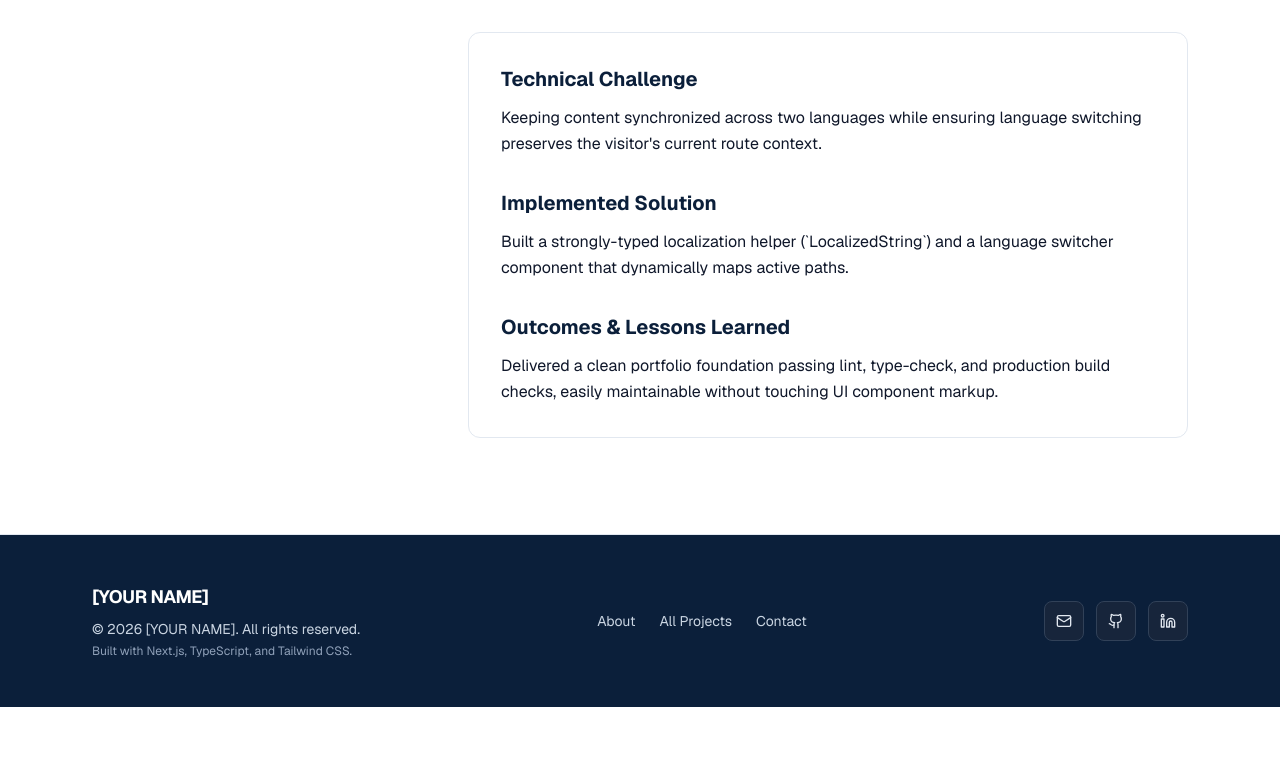
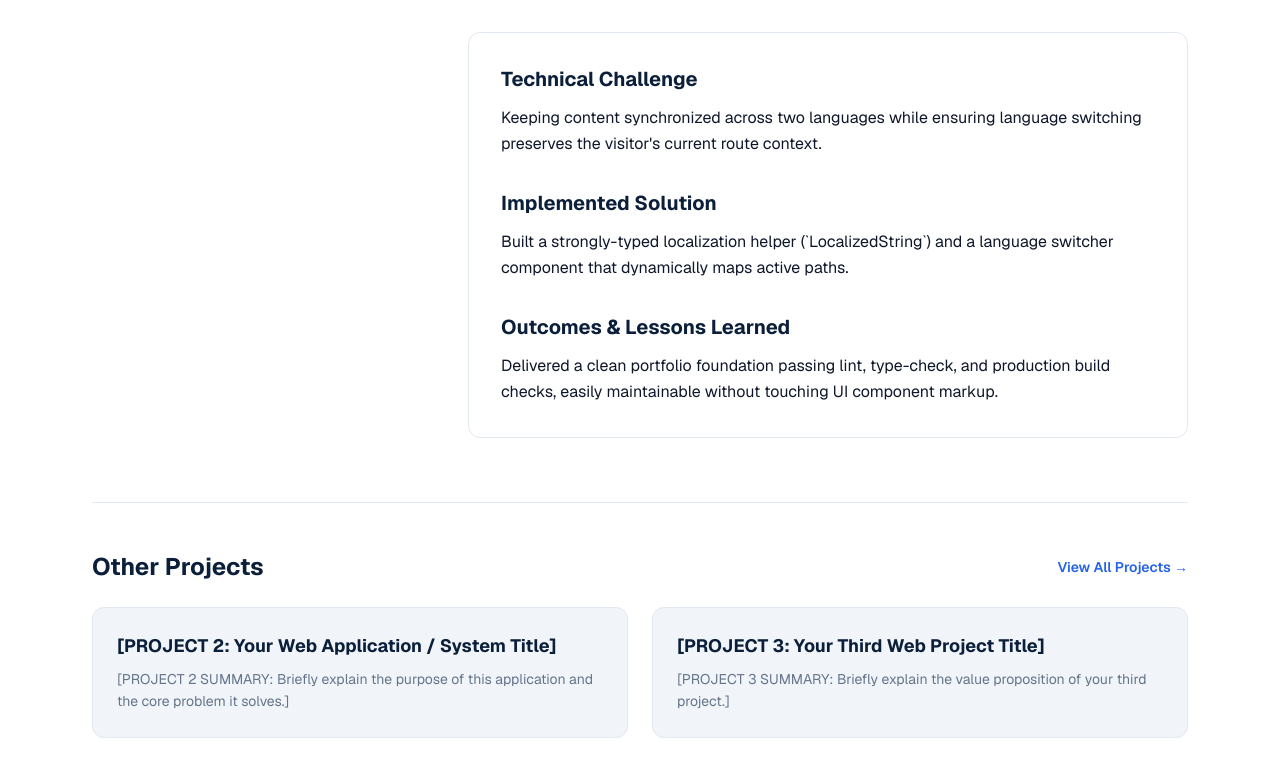
Before and after one commit to janpiter16/web_portofolio, a Next.js app: page /en/projects/bilingual-personal-portfolio in a window 1280 px wide. Shown: the part 1990-2766 px from the top of the page. Before the commit the page ends 2697 px from the top, so only its background shows below. Built offline with nearby package versions, Linux system fonts and the light colour scheme; no server answers.

Commit message:
feat: add skip-to-content accessibility link, OG image asset, 404 page, and related projects

```diff
--- a/src/app/[locale]/layout.tsx
+++ b/src/app/[locale]/layout.tsx
@@ -39,6 +39,14 @@ export async function generateMetadata({
       siteName: profileData.name,
       locale: locale === "id" ? "id_ID" : "en_US",
       type: "website",
+      images: [
+        {
+          url: "/images/og-image.svg",
+          width: 1200,
+          height: 630,
+          alt: `${profileData.name} — ${messages.meta.title}`,
+        },
+      ],
     },
   };
 }
@@ -61,6 +69,12 @@ export default async function LocaleLayout({
 
   return (
     <div lang={validLocale} className="flex min-h-screen flex-col">
+      <a
+        href="#main-content"
+        className="sr-only focus:not-sr-only focus:fixed focus:top-3 focus:left-3 focus:z-50 focus:rounded-md focus:bg-primary focus:px-4 focus:py-2 focus:text-sm focus:font-semibold focus:text-white focus:outline-2 focus:outline-offset-2 focus:outline-navy"
+      >
+        {validLocale === "id" ? "Lewati ke konten utama" : "Skip to main content"}
+      </a>
       <Navbar locale={validLocale} messages={messages} />
       <main id="main-content" className="flex-1">
         {children}
--- a/src/app/[locale]/projects/[slug]/page.tsx
+++ b/src/app/[locale]/projects/[slug]/page.tsx
@@ -62,6 +62,9 @@ export default async function ProjectDetailPage({
 
   const messages = getMessages(locale);
   const labels = messages.projects.detailLabels;
+  const relatedProjects = projects
+    .filter((item) => item.slug !== project.slug)
+    .slice(0, 2);
 
   return (
     <article className="py-16 sm:py-24">
@@ -194,6 +197,39 @@ export default async function ProjectDetailPage({
             </section>
           </div>
         </div>
+
+        {relatedProjects.length > 0 && (
+          <div className="mt-16 border-t border-border-token pt-12">
+            <div className="flex flex-wrap items-center justify-between gap-4">
+              <h2 className="text-2xl font-bold text-navy">
+                {locale === "id" ? "Proyek Lainnya" : "Other Projects"}
+              </h2>
+              <Link
+                href={`/${locale}/projects`}
+                className="text-sm font-semibold text-primary hover:text-primary-hover transition-colors focus-visible:outline-2 focus-visible:outline-offset-2 focus-visible:outline-primary rounded-sm"
+              >
+                {messages.projects.viewAll} →
+              </Link>
+            </div>
+
+            <div className="mt-6 grid grid-cols-1 gap-6 md:grid-cols-2">
+              {relatedProjects.map((rel) => (
+                <Link
+                  key={rel.slug}
+                  href={`/${locale}/projects/${rel.slug}`}
+                  className="group rounded-xl border border-border-token bg-surface-alt p-6 transition-colors hover:border-primary focus-visible:outline-2 focus-visible:outline-offset-2 focus-visible:outline-primary"
+                >
+                  <h3 className="text-lg font-bold text-navy group-hover:text-primary transition-colors">
+                    {t(rel.title, locale)}
+                  </h3>
+                  <p className="mt-2 text-sm leading-relaxed text-muted">
+                    {t(rel.summary, locale)}
+                  </p>
+                </Link>
+              ))}
+            </div>
+          </div>
+        )}
       </Container>
     </article>
   );
--- /dev/null
+++ b/src/app/not-found.tsx
@@ -0,0 +1,36 @@
+import Link from "next/link";
+import { ArrowLeft } from "lucide-react";
+import { Container } from "@/components/ui/Container";
+
+export default function NotFound() {
+  return (
+    <main className="flex min-h-[70vh] items-center py-16">
+      <Container className="text-center">
+        <p className="font-mono text-sm font-semibold uppercase tracking-wider text-primary">
+          404 — Not Found
+        </p>
+        <h1 className="mt-3 text-3xl font-bold tracking-tight text-navy sm:text-4xl">
+          Halaman Tidak Ditemukan / Page Not Found
+        </h1>
+        <p className="mx-auto mt-4 max-w-md text-base leading-relaxed text-muted">
+          Rute yang Anda tuju tidak tersedia. Silakan kembali ke halaman utama portofolio.
+        </p>
+        <div className="mt-8 flex justify-center gap-4">
+          <Link
+            href="/id"
+            className="inline-flex items-center gap-2 rounded-lg bg-primary px-5 py-2.5 text-sm font-semibold text-white hover:bg-primary-hover transition-colors focus-visible:outline-2 focus-visible:outline-offset-2 focus-visible:outline-primary"
+          >
+            <ArrowLeft className="h-4 w-4" aria-hidden="true" />
+            <span>Beranda (ID)</span>
+          </Link>
+          <Link
+            href="/en"
+            className="inline-flex items-center gap-2 rounded-lg border border-border-token bg-surface px-5 py-2.5 text-sm font-semibold text-navy hover:bg-surface-alt transition-colors focus-visible:outline-2 focus-visible:outline-offset-2 focus-visible:outline-primary"
+          >
+            <span>Home (EN)</span>
+          </Link>
+        </div>
+      </Container>
+    </main>
+  );
+}
--- a/src/lib/self-check.mjs
+++ b/src/lib/self-check.mjs
@@ -33,6 +33,7 @@ const requiredAssets = [
   "public/images/projects/portfolio-preview.svg",
   "public/images/projects/project-two-preview.svg",
   "public/images/projects/project-three-preview.svg",
+  "public/images/og-image.svg",
 ];
 
 for (const relPath of requiredAssets) {
```
Also changed, not shown: public/images/og-image.svg (added), 1 other file (tests, documents, lock files or other folders).
